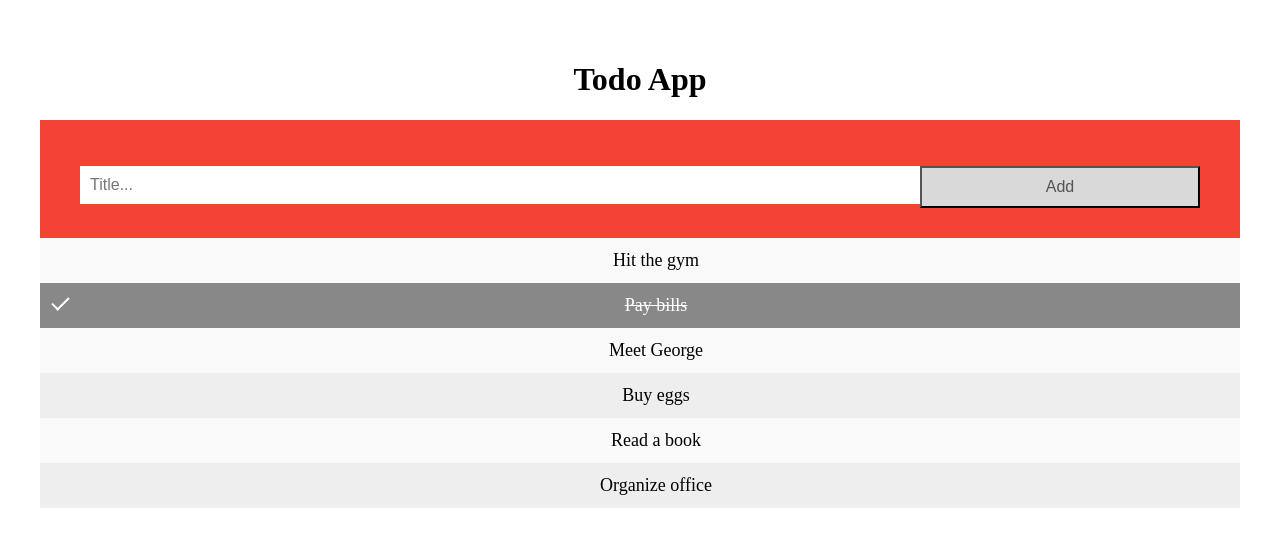
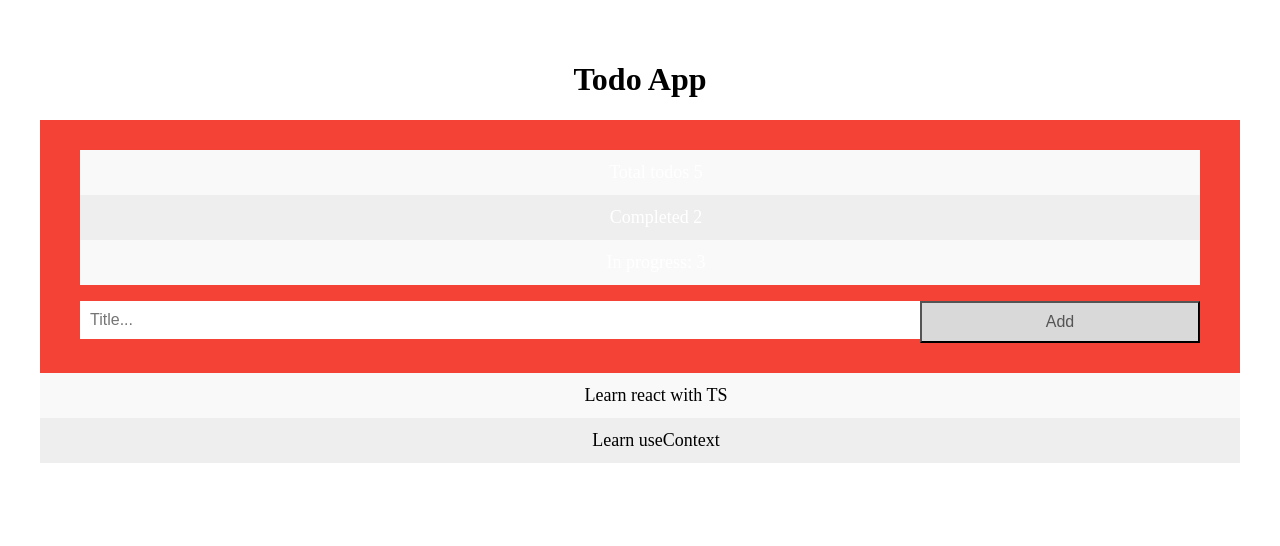
Before and after one commit to kenjox/todo-react-app, a React (Vite) app: page / in a window 1280 px wide. Shown: the top 546 px of the page. Built offline with nearby package versions, Linux system fonts and the light colour scheme.

Commit message:
add todo

```diff
--- a/src/App.tsx
+++ b/src/App.tsx
@@ -1,28 +1,40 @@
+import { useState } from "react";
+
 import "./App.css";
+import { Header } from "./Header";
+import { Todos } from "./Todos";
+
+export type TodoType = {
+  id: number;
+  title: string;
+  completed: boolean;
+};
+
+const todosMock: TodoType[] = [
+  {
+    id: 1,
+    title: "Learn react with TS",
+    completed: false,
+  },
+  {
+    id: 2,
+    title: "Learn useContext",
+    completed: false,
+  },
+];
 
 function App() {
+  const [todos, setTodos] = useState<TodoType[]>(todosMock);
+
+  const addTodo = (todo: TodoType) => {
+    setTodos([...todos, todo]);
+  };
+
   return (
     <>
       <h1>Todo App</h1>
-      <div id="myDIV" className="header">
-        <form>
-          <p>
-            <input type="text" id="myInput" placeholder="Title..." />
-          </p>
-          <p>
-            <button className="addBtn">Add</button>
-          </p>
-        </form>
-      </div>
-
-      <ul id="myUL">
-        <li>Hit the gym</li>
-        <li className="checked">Pay bills</li>
-        <li>Meet George</li>
-        <li>Buy eggs</li>
-        <li>Read a book</li>
-        <li>Organize office</li>
-      </ul>
+      <Header addTodo={addTodo} />
+      <Todos todos={todos} />
     </>
   );
 }
--- /dev/null
+++ b/src/Header.tsx
@@ -0,0 +1,41 @@
+import { FormEvent } from "react";
+import { TodoType } from "./App";
+
+type HeaderProps = {
+  addTodo: (todo: TodoType) => void;
+};
+
+export const Header = ({ addTodo }: HeaderProps) => {
+  const handleSubmit = (event: FormEvent<HTMLFormElement>) => {
+    event.preventDefault();
+
+    const newTodo: TodoType = {
+      id: Math.random(),
+      title: "Demo", // Fix to come from the form
+      completed: false,
+    };
+
+    addTodo(newTodo);
+  };
+
+  return (
+    <div id="myDIV" className="header">
+      <section className="summary">
+        <ul>
+          <li>Total todos 5</li>
+          <li>Completed 2</li>
+          <li>In progress: 3</li>
+        </ul>
+      </section>
+
+      <form onSubmit={handleSubmit}>
+        <p>
+          <input type="text" id="myInput" placeholder="Title..." />
+        </p>
+        <p>
+          <button className="addBtn">Add</button>
+        </p>
+      </form>
+    </div>
+  );
+};
--- /dev/null
+++ b/src/Todos.tsx
@@ -0,0 +1,23 @@
+import { TodoType } from "./App";
+
+type TodosProp = {
+  todos: TodoType[];
+};
+
+type TodoProp = {
+  todo: TodoType;
+};
+
+function Todo({ todo }: TodoProp) {
+  return <li>{todo.title}</li>;
+}
+
+export const Todos = ({ todos }: TodosProp) => {
+  return (
+    <ul id="myUL">
+      {todos.map((todo) => {
+        return <Todo key={todo.id} todo={todo} />;
+      })}
+    </ul>
+  );
+};
--- a/src/index.css
+++ b/src/index.css
@@ -24,6 +24,10 @@ ul li {
   -moz-user-select: none;
   -ms-user-select: none;
   user-select: none;
+}
+
+.summary {
+  background-color: #f44336;
 }
 
 /* Set all odd list items to a different color (zebra-stripes) */
```
Also changed, not shown: src/main.tsx (+7 -8 lines).
